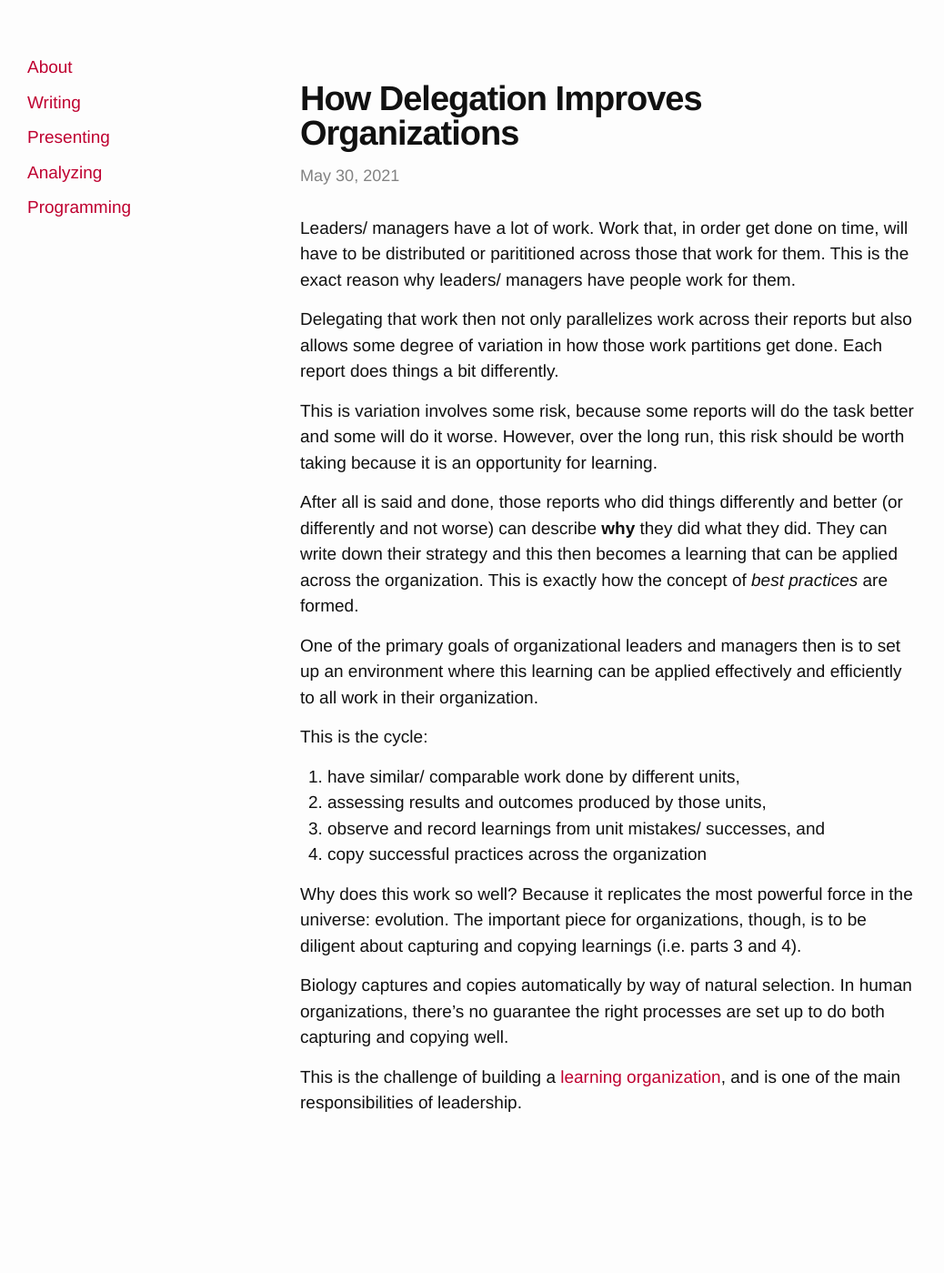
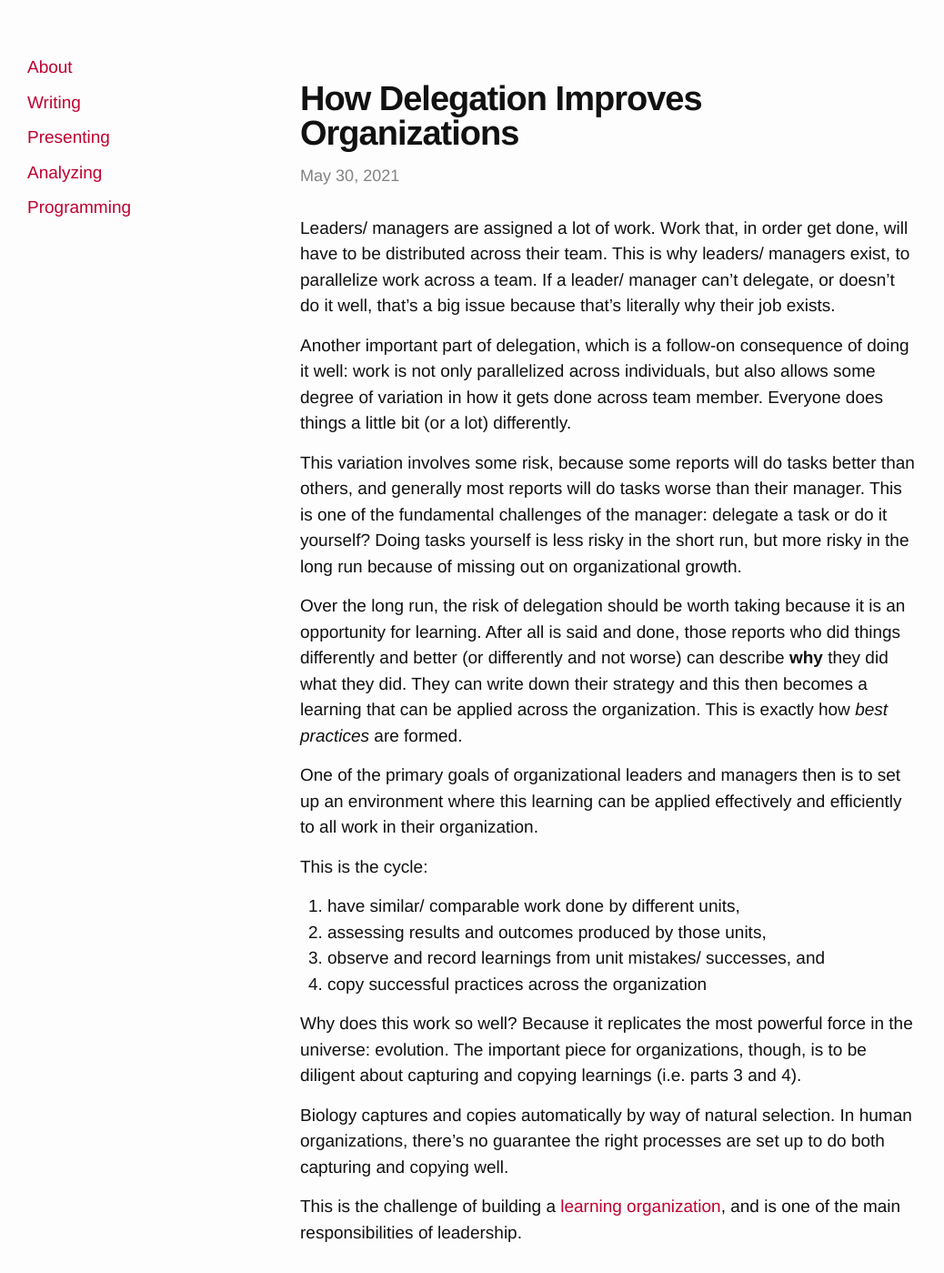
Before and after one commit to tmfarrell/tmfarrell.github.io, a Jekyll site: the page built from _posts/2021-05-30-how_delegation_improves_orgs.md, in a window 1280 px wide. Shown: the whole page at 91% size, without its empty margins (0-1038 px from the left). Built offline with Jekyll 4.4.1, drawn with Linux system fonts in a browser that asks for light colours; nearby versions of some CDN libraries; before the commit the page ends 1257 px from its top, so only the background shows below that.

Commit message:
more edits

```diff
--- a/_posts/2021-05-30-how_delegation_improves_orgs.md
+++ b/_posts/2021-05-30-how_delegation_improves_orgs.md
@@ -5,22 +5,25 @@ date:   2021-05-30 08:00
 categories: writing
 ---
 
-Leaders/ managers have a lot of work. Work that, in order get done on time, will have to be
-distributed or parititioned across those that work for them. This is the exact reason why
-leaders/ managers have people work for them.
+Leaders/ managers are assigned a lot of work. Work that, in order get done, will have to be
+distributed across their team. This is why leaders/ managers exist, to parallelize work across
+a team. If a leader/ manager can't delegate, or doesn't do it well, that's a big issue because
+that's literally why their job exists.
 
-Delegating that work then not only parallelizes work across their reports but also allows
-some degree of variation in how those work partitions get done. Each report does things
-a bit differently.
+Another important part of delegation, which is a follow-on consequence of doing it well: work is not
+only parallelized across individuals, but also allows some degree of variation in how it gets done across
+team member. Everyone does things a little bit (or a lot) differently.
 
-This is variation involves some risk, because some reports will do the task better and some will do
-it worse. However, over the long run, this risk should be worth taking because it is an opportunity
-for learning.
+This variation involves some risk, because some reports will do tasks better than others, and generally
+most reports will do tasks worse than their manager. This is one of the fundamental challenges of the manager:
+delegate a task or do it yourself? Doing tasks yourself is less risky in the short run, but more risky in
+the long run because of missing out on organizational growth.
 
+Over the long run, the risk of delegation should be worth taking because it is an opportunity for learning.
 After all is said and done, those reports who did things differently and better (or differently and
 not worse) can describe **why** they did what they did. They can write down their strategy and this
-then becomes a learning that can be applied across the organization. This is exactly how the concept
-of *best practices* are formed.
+then becomes a learning that can be applied across the organization. This is exactly how *best practices*
+are formed.
 
 One of the primary goals of organizational leaders and managers then is to set up an environment
 where this learning can be applied effectively and efficiently to all work in their organization.
```
